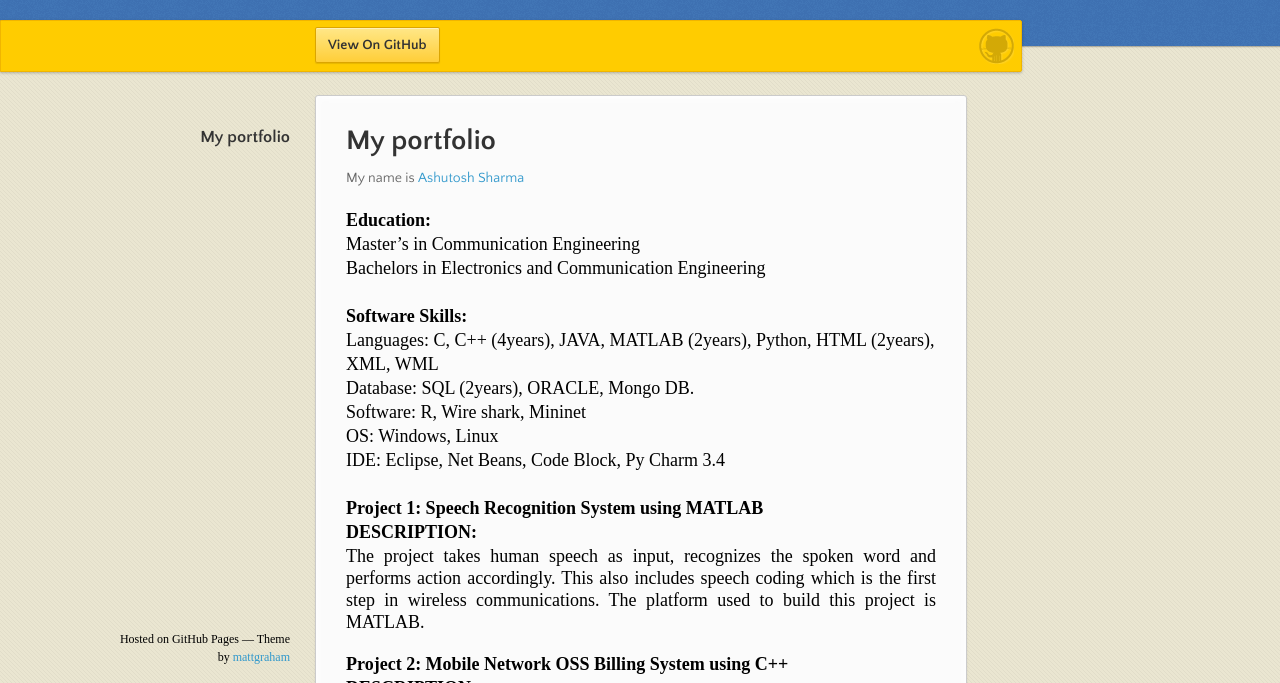
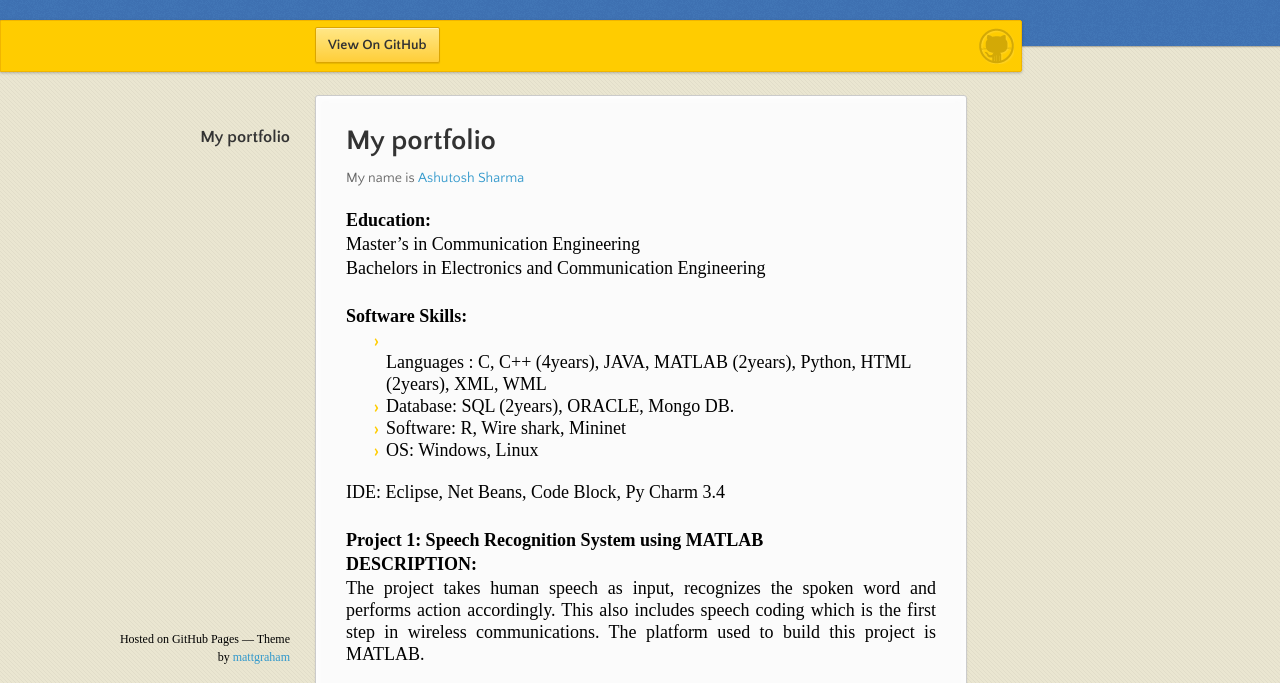
Before and after one commit to ashutosh19/ashutosh19.github.io, a plain HTML site: page index.html in a window 1280 px wide. Shown: the part 95-778 px from the top of the page. Drawn offline with nearby package versions, Linux system fonts and the light colour scheme.

Commit message:
Update index.html

```diff
--- a/index.html
+++ b/index.html
@@ -42,10 +42,12 @@ Master’s in Communication Engineering <br>
 Bachelors in Electronics and Communication Engineering
 <br><br>
 <b>Software Skills:</b> <br>
-Languages<t>: C, C++ (4years), JAVA, MATLAB (2years), Python, HTML (2years), XML, WML<br>
-Database<t>: SQL (2years), ORACLE, Mongo DB.<br>
-Software<t>: R, Wire shark, Mininet <br>
-OS<t>: Windows, Linux<br>
+<ul style="list-style-type:disc">
+<li></li>Languages : C, C++ (4years), JAVA, MATLAB (2years), Python, HTML (2years), XML, WML<br></li>
+<li>Database<t>: SQL (2years), ORACLE, Mongo DB.<br></li>
+<li>Software<t>: R, Wire shark, Mininet <br></li>
+<li>OS<t>: Windows, Linux<br></li>
+</ul>
 IDE<t>: Eclipse, Net Beans, Code Block, Py Charm 3.4<br>
 <br>
 <b>Project 1: Speech Recognition System using MATLAB<br>
```
